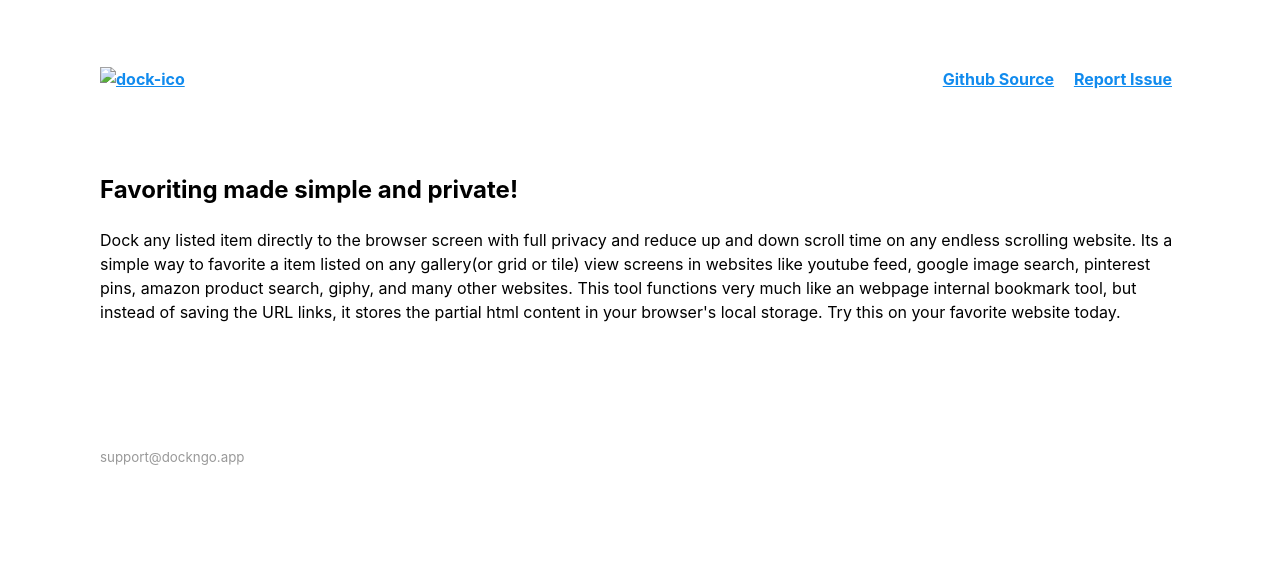
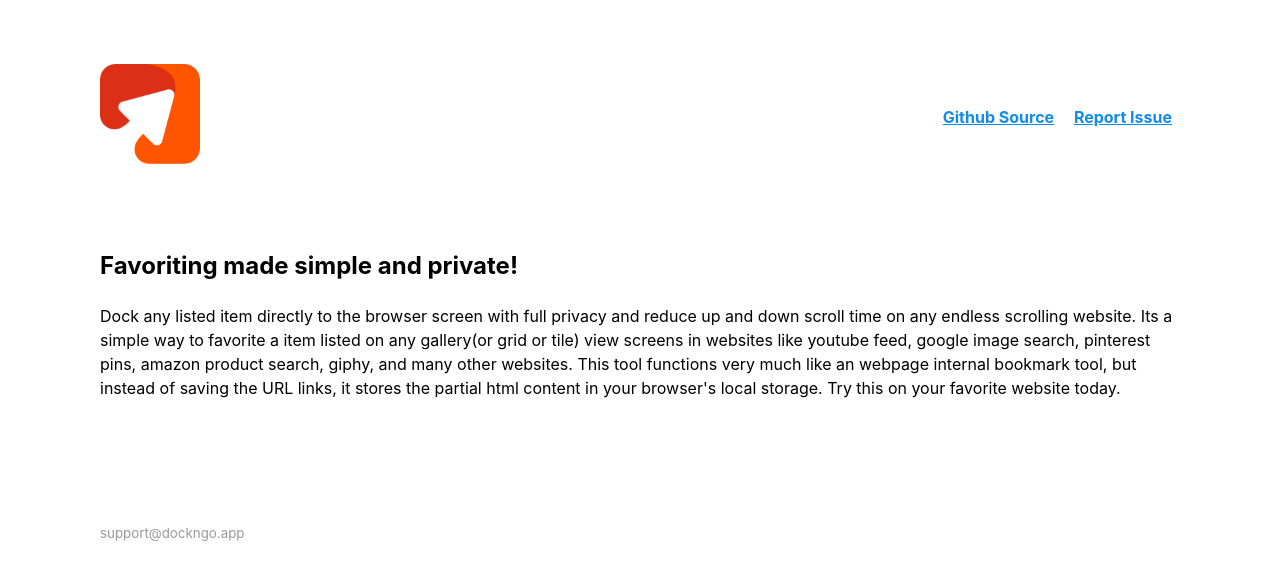
Before and after one commit to deepnov/dockngo, a plain HTML site: page index.html in a window 1280 px wide. Drawn offline with Linux system fonts and the light colour scheme.

Commit message:
Update index.html

```diff
--- a/index.html
+++ b/index.html
@@ -17,7 +17,7 @@
 <body>
     <header style="padding-bottom:0px;">
         <nav>
-<a href="#"><img src="./dock-ico.png" alt="dock-ico" border="0" style="width:100px;height:100px;" /></a>            <ul>
+<a href="#"><img src="./dock_ico.png" alt="dock-ico" border="0" style="width:100px;height:100px;" /></a>            <ul>
                 <li><a href="https://github.com/deepnov/dockngo">Github Source</a></li>
                 <li><a href="https://github.com/deepnov/dockngo/issues">Report Issue</a></li>
 
```
